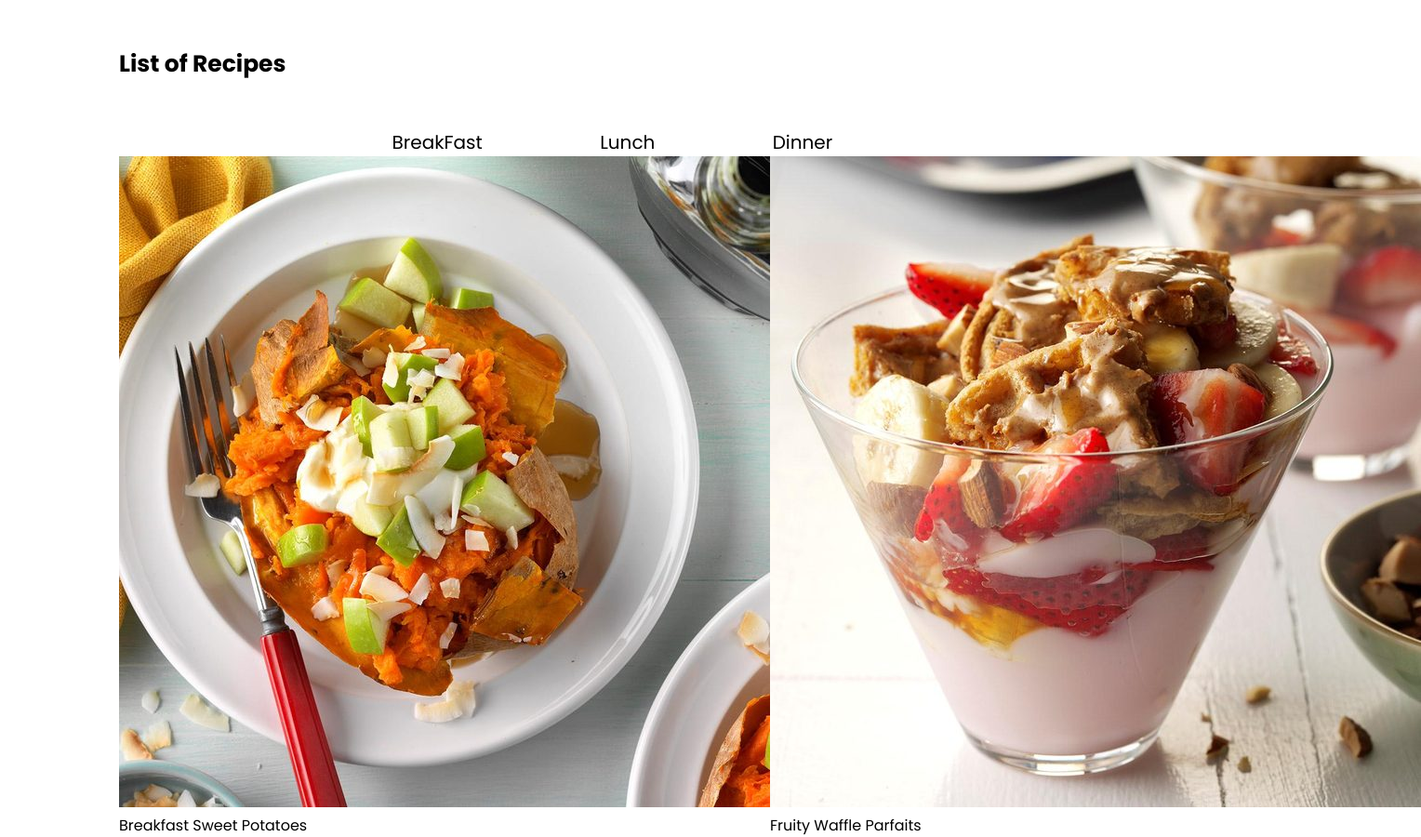
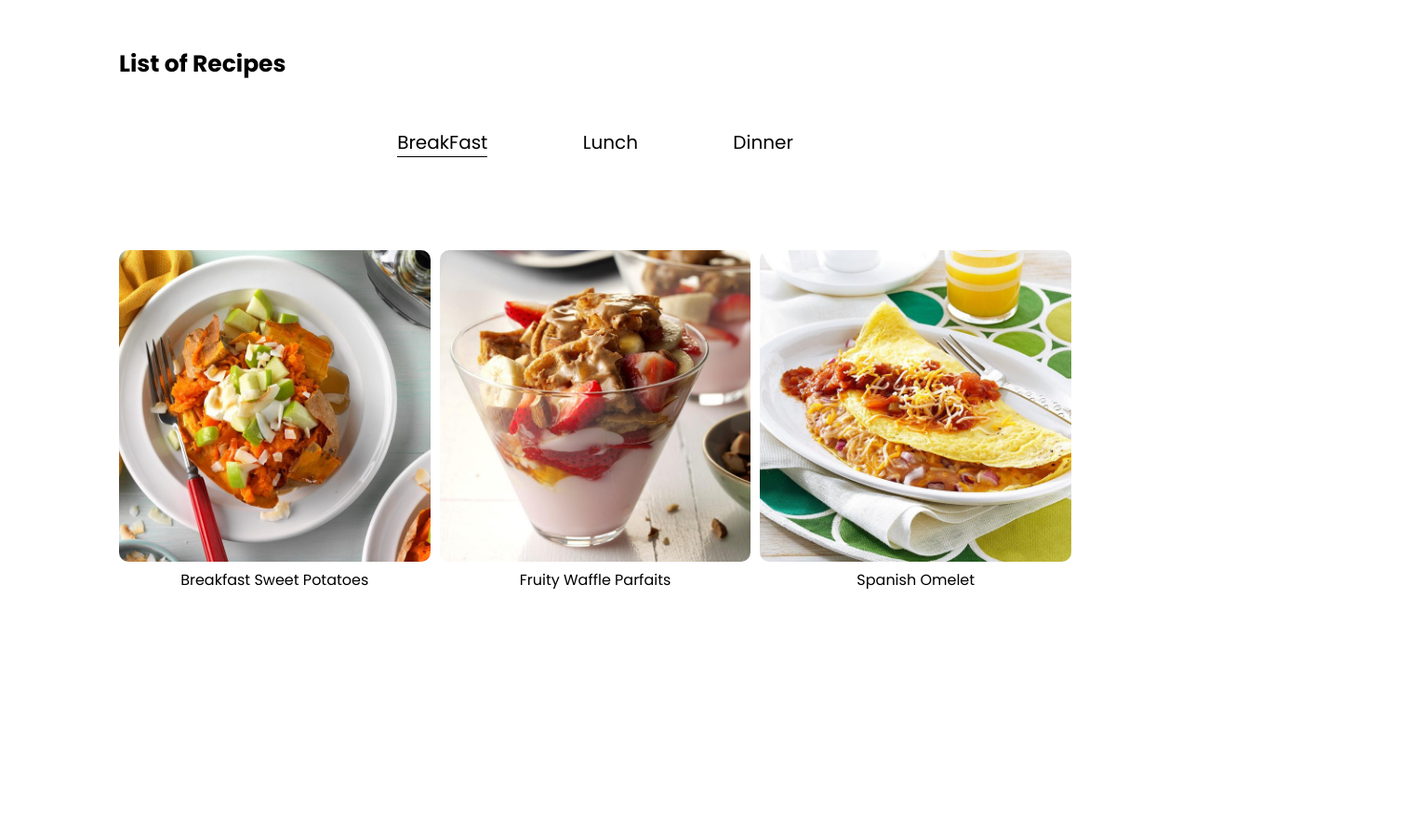
Before and after one commit to kevinjuliow/FoodRecipe, a plain HTML site: page index.html in a window 1280 px wide. Shown: the part 800-1700 px from the top of the page at 93% size, 1528 px wide, since content can reach past the window. After the commit the page ends 1600 px from the top, so only its background shows below. Drawn offline with Linux system fonts and the light colour scheme.

Commit message:
unfinished

```diff
--- a/Styles/General.css
+++ b/Styles/General.css
@@ -15,3 +15,16 @@ a{
   color: unset;
   text-decoration: none;
 }
+
+::-webkit-scrollbar-track {
+  background-color: #0e0d0d;
+}
+
+::-webkit-scrollbar-thumb {
+  background-color: #f8f8f8;
+  border-radius: 5px;
+  border: 1px solid #fbf9f9;
+}
+::-webkit-scrollbar {
+  width: 8px;
+}
--- a/Styles/RecipePage.css
+++ b/Styles/RecipePage.css
@@ -10,23 +10,29 @@
   display: block;
 }
 .recipePage-container ul {
+  width: 100%;
   display: flex;
-  align-items: center;
-  justify-content: space-around;
-  width: 600px;
-  margin: 0% 22.5%;
+  justify-content: center;
   margin-top: 50px;
 }
 
 .recipePage-container ul li {
+  margin: 0 5%;
   font-size: 20px;
   cursor: pointer;
+  transition: .2s;
+}
+
+.recipePage-container ul li:hover {
+  text-shadow: 0px 0px 1px rgba(0, 0, 0, 1);
 }
 
 
 
 /*=======================Recipe List=====================*/
 .recipeList-container{
+  margin-top: 100px;
   display: grid;
-  grid-template-columns: 1fr 1fr 1fr;
+  grid-template-columns: 0.8fr 0.8fr 0.8fr;
+  gap: 1%;
 }
--- a/app.js
+++ b/app.js
@@ -11,20 +11,34 @@ const RecipeLists = [{
   directions : 'Toast waffles according to package directions. Spread each waffle with 2 tablespoons almond butter. Cut waffles into bite-sized pieces. , Layer half the yogurt, bananas, strawberries and waffle pieces into 4 parfait glasses. Repeat layers. If desired, top with toasted almonds and maple syrup. Serve immediately.'
   ,type : 'breakfast'
   , img : 'Assets/Recipe2.jpg'
-} ]
+} ,{
+  name : 'Spanish Omelet',
+  ingredients : '6 large eggs , 1/4 cup water , 1 cup refried beans, warmed , 1/4 cup chopped red onion , 1/2 cup shredded Mexican cheese blend, divided , 1/4 cup salsa'
+  , type :'breakfast',
+  img : 'Assets/Recipe3.jpg'
+}]
 
 
 const recipeList = document.querySelector('.recipeList-container')
+const breakfast = document.querySelector('.breakfast')
+const lunch = document.querySelector('.lunch')
+const dinner = document.querySelector('.dinner')
 
 
 
 RecipeLists.map((e)=>{
+  if (e.type === 'breakfast'){
+    breakfast.style.borderBottom = '1px solid black'
     const newDiv = document.createElement('div')
     const img = document.createElement('img')
     img.setAttribute('src' , e.img)
     const newP = document.createElement('p')
     newP.innerHTML = e.name
+    img.style.width = '100%'
+    img.style.borderRadius = '10px'
+    newP.style.textAlign = 'center'
     newDiv.append(img)
     newDiv.append(newP)
     recipeList.append(newDiv)
+  }
 })
--- a/index.html
+++ b/index.html
@@ -57,9 +57,9 @@
   <div class="recipePage-container" id="recipe">
     <h5>List of Recipes</h5>
       <ul>
-        <li>BreakFast</li>
-        <li>Lunch</li>
-        <li>Dinner</li>
+        <li class="breakfast">BreakFast</li>
+        <li class="lunch">Lunch</li>
+        <li class="dinner">Dinner</li>
       </ul>
 
 
```
Also changed, not shown: Assets/Recipe3.jpg (added). Lines whose indentation alone changed are shown as unchanged.
